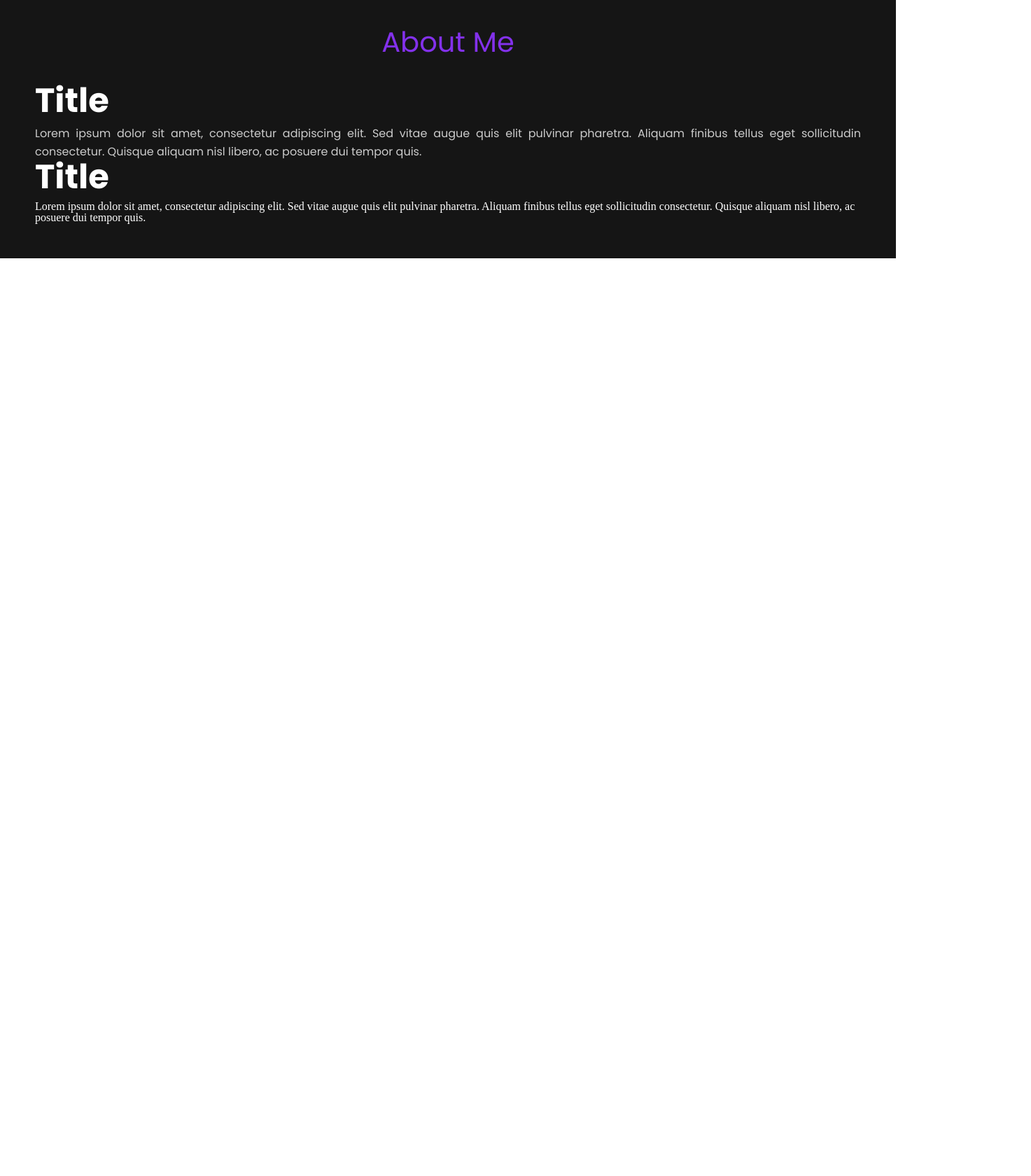
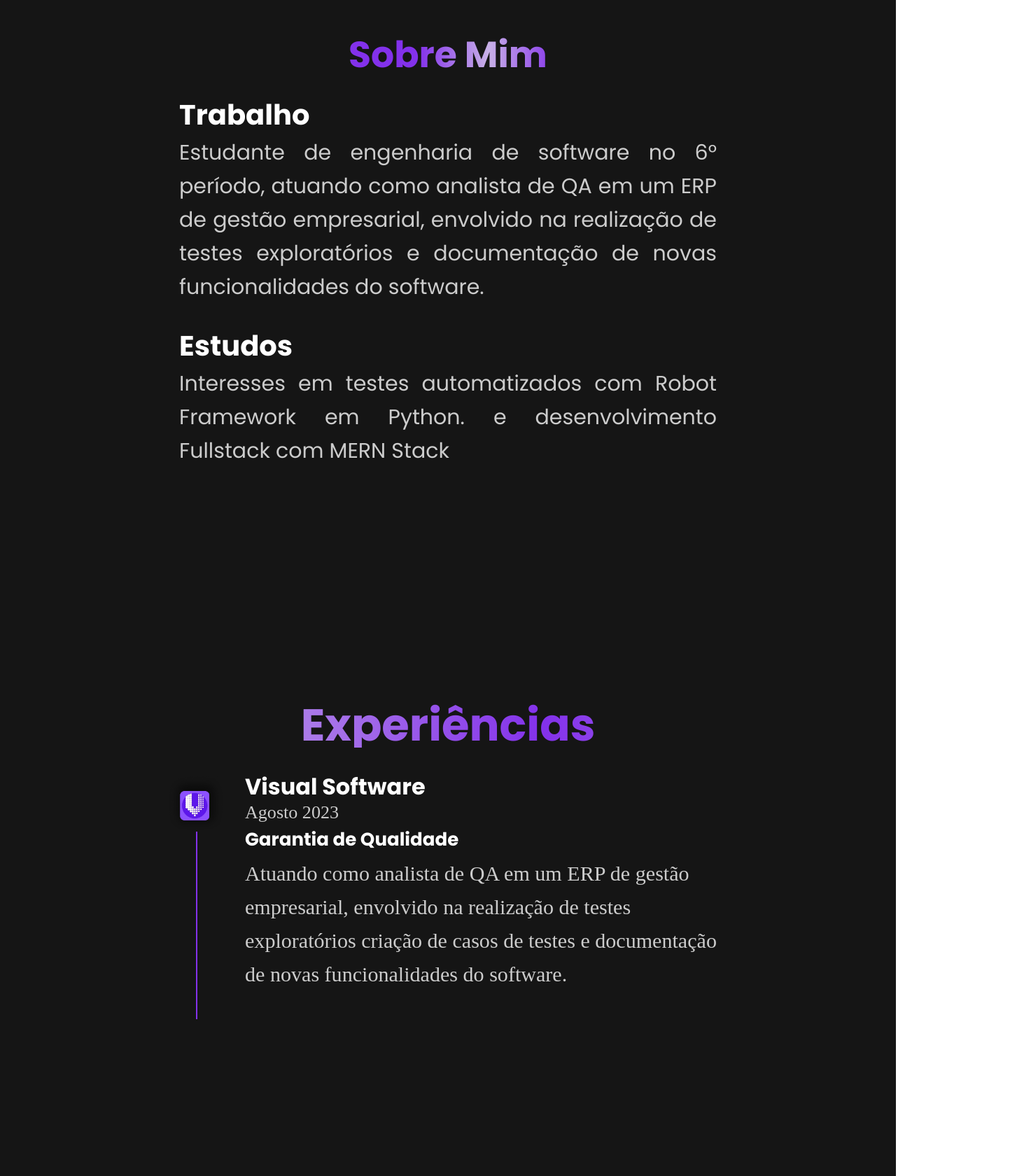
Before and after one commit to EversonSoucek/EversonSoucek.github.io, a React (Vite) app: page / in a window 1280 px wide. Shown: the part 820-2500 px from the top of the page at 70% size, 1473 px wide, since content can reach past the window. Before the commit the page ends 1189 px from the top, so only its background shows below. Built offline with nearby package versions, Linux system fonts and the light colour scheme.

Commit message:
feat: Adiciona experiências

```diff
--- a/src/Pages/MainPage.tsx
+++ b/src/Pages/MainPage.tsx
@@ -3,14 +3,19 @@ import React from 'react';
 import Header from '../components/Header/Header';
 import Home from '../components/Home/Home';
 import './MainPage.css';
-import SobreMim from '../components/SobreMim/SobreMIm';
+import SobreMim from '../components/SobreMim/SobreMim';
+import Experiencias from '../components/Experiencias/Experiencias';
 
 export default function MainPage() {
   return (
-    <div className="main-container">
-      <Header />
-      <Home />
-      <SobreMim/>
-    </div>
+    <>
+      <div className="main-container">
+        <Header />
+        <Home />
+      </div>
+      <SobreMim />
+      <Experiencias/>
+    </>
+
   );
 }
--- /dev/null
+++ b/src/components/Experiencias/Experiencias.css
@@ -0,0 +1,118 @@
+.experiencias {
+    background-color: #151515;
+    color: #FFFFFF;
+    padding: 50px;
+    min-height: 100vh;
+    display: flex;
+    flex-direction: column;
+    justify-content: center;
+}
+
+.experiencias__titulo {
+    font-family: "Poppins", sans-serif;
+    font-size: 64px;
+    font-weight: bold;
+    background: linear-gradient(90deg,
+            #8331EB 0%,
+            #C8B0E7 25%,
+            #8331EB 50%,
+            #C8B0E7 75%,
+            #8331EB 100%);
+    background-size: 200% auto;
+    -webkit-background-clip: text;
+    -webkit-text-fill-color: transparent;
+    background-clip: text;
+    margin-bottom: 40px;
+    text-align: center;
+    animation: gradient 5s linear infinite;
+}
+
+@keyframes gradient {
+    0% {
+        background-position: 0% center;
+    }
+    100% {
+        background-position: 200% center;
+    }
+}
+
+.experiencias__lista {
+    max-width: 800px;
+    margin: 0 auto;
+}
+
+.experiencias__item {
+    display: flex;
+    margin-bottom: 40px;
+    position: relative;
+}
+
+.experiencias__item::before {
+    content: '';
+    position: absolute;
+    left: 40px;
+    top: 80px;
+    bottom: -40px;
+    width: 2px;
+    background-color: #8331EB;
+}
+
+.experiencias__logo {
+    flex-shrink: 0;
+    width: 80px;
+    height: 80px;
+    margin-right: 30px;
+}
+
+.experiencias__logo-imagem {
+    width: 100%;
+    height: 100%;
+    object-fit: cover;
+    border-radius: 12px;
+}
+
+.experiencias__conteudo {
+    flex-grow: 1;
+}
+
+.experiencias__empresa {
+    font-family: "Poppins",sans-serif;
+    font-size: var(--32px);
+    font-weight: bold;
+    margin-bottom: 8px;
+}
+
+.experiencias__data {
+    font-size: var(--26px);
+    color: #CCCCCC;
+    margin-bottom: 12px;
+}
+
+.experiencias__cargo {
+    font-family: "Poppins",sans-serif;
+    font-size: var(--26px);
+    font-weight: bold;
+    margin-bottom: 12px;
+}
+
+.experiencias__descricao {
+    font-size: var(--30px);
+    line-height: 1.6;
+    color: #CCCCCC;
+}
+
+@media (max-width: 768px) {
+    .experiencias__item {
+        flex-direction: column;
+    }
+
+    .experiencias__logo {
+        margin-bottom: 20px;
+    }
+
+    .experiencias__item::before {
+        left: 40px;
+        top: 80px;
+        bottom: -40px;
+    }
+}
--- /dev/null
+++ b/src/components/Experiencias/Experiencias.tsx
@@ -0,0 +1,26 @@
+import React from 'react'
+import './Experiencias.css'
+import visual from "../../assets/img/VisualSoftwareLogo.png"
+
+export default function Experiencias() {
+  return (
+    <div className="experiencias" id='experiencias'>
+      <h1 className="experiencias__titulo">Experiências</h1>
+      <div className="experiencias__lista">
+        <div className="experiencias__item">
+          <div className="experiencias__logo">
+            <img src={visual} alt="Logo da Visual Software" className="experiencias__logo-imagem" />
+          </div>
+          <div className="experiencias__conteudo">
+            <h2 className="experiencias__empresa">Visual Software</h2>
+            <p className="experiencias__data">Agosto 2023</p>
+            <h3 className="experiencias__cargo">Garantia de Qualidade</h3>
+            <p className="experiencias__descricao">
+            Atuando como analista de QA em um ERP de gestão empresarial, envolvido na realização de testes exploratórios criação de casos de testes e documentação de novas funcionalidades do software.
+            </p>
+          </div>
+        </div>
+      </div>
+    </div>
+  )
+}
--- a/src/components/Header/Header.css
+++ b/src/components/Header/Header.css
@@ -1,11 +1,11 @@
 .header {
     background-color: transparent;
-    height: auto; /* Altura determinada pelo conteúdo */
-    min-height: 20vh; /* Reduz ainda mais a altura mínima */
-    position: relative;
+    height: auto;
+    min-height: 20vh;
+    position: fixed;
     z-index: 1;
     color: #FFFFFF;
-    padding: 5px 0; /* Reduz o padding para 5px */
+    padding: 5px 0;
 }
 
 
--- a/src/components/Header/Header.tsx
+++ b/src/components/Header/Header.tsx
@@ -10,11 +10,11 @@ export default function Header() {
         <ul className='header__list'>
           <li><img src={logo} alt='Logo que parece ter a semelhança da letra E e A' className="header__logo" /></li>
           <li><a href="#home" className='header__list-link'>Home</a></li>
-          <li><a href="#about" className='header__list-link'>About</a></li>
-          <li><a href="#skills" className='header__list-link'>Skills</a></li>
-          <li><a href="#experiences" className='header__list-link'>Experiences</a></li>
-          <li><a href="#projects" className='header__list-link'>Projects</a></li>
-          <li><a href="#contact" className='header__list-link'>Contact</a></li>
+          <li><a href="#sobre" className='header__list-link'>Sobre Mim</a></li>
+          {/*<li><a href="#skills" className='header__list-link'>Skills</a></li>*/}
+          <li><a href="#experiencias" className='header__list-link'>Experiencias</a></li>
+          {/*<li><a href="#projects" className='header__list-link'>Projects</a></li>
+          <li><a href="#contact" className='header__list-link'>Contact</a></li>*/}
         </ul>
         <div className='header__social'>
           <a href="https://github.com" target="_blank" rel="noopener noreferrer" className='header__social-icon'>
--- a/src/components/Home/Home.css
+++ b/src/components/Home/Home.css
@@ -42,7 +42,7 @@
 }
 
 .Home__subtitulo {
-    font-family: "Poppins", sans-serif;
+    font-family: "Poppins",sans-serif;
     font-size: var(--48px);
     font-weight: bold;
     margin: 5px 0 15px 0;
@@ -50,7 +50,7 @@
 }
 
 .Home__descricao {
-    font-family: "Poppins", sans-serif;
+    font-family: "Poppins",sans-serif;
     font-size: var(--32px);
     margin: 10px 0;
     line-height: 1.4;
@@ -62,7 +62,7 @@
 }
 
 .Home__button {
-    font-family: "Poppins", sans-serif;
+    font-family: "Poppins",sans-serif;
     font-size: var(--20px);
     padding: 8px 16px;
     border-radius: 12px;
@@ -75,13 +75,13 @@
 .Home__button--primary {
     background-color: #8331EB;
     color: white;
-    box-shadow: 0 0 20px rgba(131, 49, 235, 0.7);
+    box-shadow: 0 0 20px rgba(131, 49, 235, 0.7); /* Adiciona o efeito de brilho */
     transition: background 0.3s ease, box-shadow 0.3s ease;
 }
 
 .Home__button--primary:hover {
     background-color: #6a25ba;
-    box-shadow: 0 0 25px rgba(131, 49, 235, 1);
+    box-shadow: 0 0 25px rgba(131, 49, 235, 1); /* Aumenta o brilho ao passar o mouse */
 }
 
 
@@ -93,5 +93,5 @@
 
 .Home__button--secondary:hover {
     background-color: rgba(255, 255, 255, 0.1);
-    box-shadow: 0 0 15px rgba(255, 255, 255, 1);
+    box-shadow: 0 0 15px rgba(255, 255, 255, 1); /* Aumenta o brilho ao passar o mouse */
 }
--- a/src/components/Home/Home.tsx
+++ b/src/components/Home/Home.tsx
@@ -3,7 +3,7 @@ import "./Home.css";
 
 const Home = () => {
   return (
-    <div className="Home">
+    <div className="Home" id="home">
       <div className='Home__conteudo'>
         <h1 className='Home__Nome'>I'm Everson Soucek</h1>
         <h2 className='Home__subtitulo'>Front-End</h2>
--- a/src/components/SobreMim/SobreMim.css
+++ b/src/components/SobreMim/SobreMim.css
@@ -1,23 +1,45 @@
 .sobreMim {
+    height: 100vh;
     background-color: #151515;
     color: #FFFFFF;
+    display: flex;
+    flex-direction: column;
+    justify-content: center;
+    align-items: center;
     padding: 50px;
+    box-sizing: border-box;
 }
 
 .sobreMim__Titulo {
-    font-size: 2.5rem;
+    font-size: var(--52px);
     font-family: "Poppins", sans-serif;
+    font-weight: bold;
     text-align: center;
     color: #8331EB;
     margin-bottom: 40px;
+    background: linear-gradient(90deg,
+            #8331EB 100px,
+            #C8B0E7 200px,
+            #8331EB 300px,
+            #C8B0E7 400px,
+            #8331EB 500px);
+    -webkit-background-clip: text;
+    -webkit-text-fill-color: transparent;
+    background-clip: text;
+    text-fill-color: transparent;
 }
 
-.sobreMin__secao {
+.sobreMim__conteudo {
+    max-width: 768px;
+    width: 100%;
+}
+
+.sobreMim__secao {
     margin-bottom: 40px;
 }
 
 .sobreMim__secao-titulo {
-    font-size: var(--48px);
+    font-size: var(--40px);
     font-family: "Poppins", sans-serif;
     font-weight: bold;
     color: #FFFFFF;
@@ -25,9 +47,19 @@
 }
 
 .sobreMim__secao-texto {
-    font-size: 1rem;
+    font-size: var(--30px);
     font-family: "Poppins", sans-serif;
     color: #CCCCCC;
     line-height: 1.6;
     text-align: justify;
 }
+
+@media (max-width: 768px) {
+    .sobreMim__Titulo {
+        font-size: 2rem;
+    }
+
+    .sobreMim__secao-titulo {
+        font-size: 1.5rem;
+    }
+}
--- a/src/components/SobreMim/SobreMim.tsx
+++ b/src/components/SobreMim/SobreMim.tsx
@@ -3,19 +3,22 @@ import './SobreMim.css';
 
 export default function SobreMim() {
   return (
-    <div className="sobreMim">
-      <h1 className="sobreMim__Titulo">About Me</h1>
+    <div className="sobreMim" id='sobre'>
+      <h1 className="sobreMim__Titulo">Sobre Mim</h1>
+      <div className="sobreMim__conteudo">
         <div className="sobreMim__secao">
-        <h2 className="sobreMim__secao-titulo">Title</h2>
+          <h2 className="sobreMim__secao-titulo">Trabalho</h2>
           <p className="sobreMim__secao-texto">
-          Lorem ipsum dolor sit amet, consectetur adipiscing elit. Sed vitae augue quis elit pulvinar pharetra. Aliquam finibus tellus eget sollicitudin consectetur. Quisque aliquam nisl libero, ac posuere dui tempor quis.
+            Estudante de engenharia de software no 6° período, atuando como analista de QA em um ERP de gestão empresarial, envolvido na realização de testes exploratórios e documentação de novas funcionalidades do software.
+
           </p>
         </div>
         <div className="sobreMim__secao">
-        <h2 className="sobreMim__secao-titulo">Title</h2>
-        <p className="sobre-mim__secao-texto">
-          Lorem ipsum dolor sit amet, consectetur adipiscing elit. Sed vitae augue quis elit pulvinar pharetra. Aliquam finibus tellus eget sollicitudin consectetur. Quisque aliquam nisl libero, ac posuere dui tempor quis.
+          <h2 className="sobreMim__secao-titulo">Estudos</h2>
+          <p className="sobreMim__secao-texto">
+            Interesses em testes automatizados com Robot Framework em Python. e desenvolvimento Fullstack com MERN Stack
           </p>
+        </div>
       </div>
     </div>
   );
```
Also changed, not shown: src/assets/img/VisualSoftwareLogo.png (added). Lines whose indentation alone changed are shown as unchanged.
